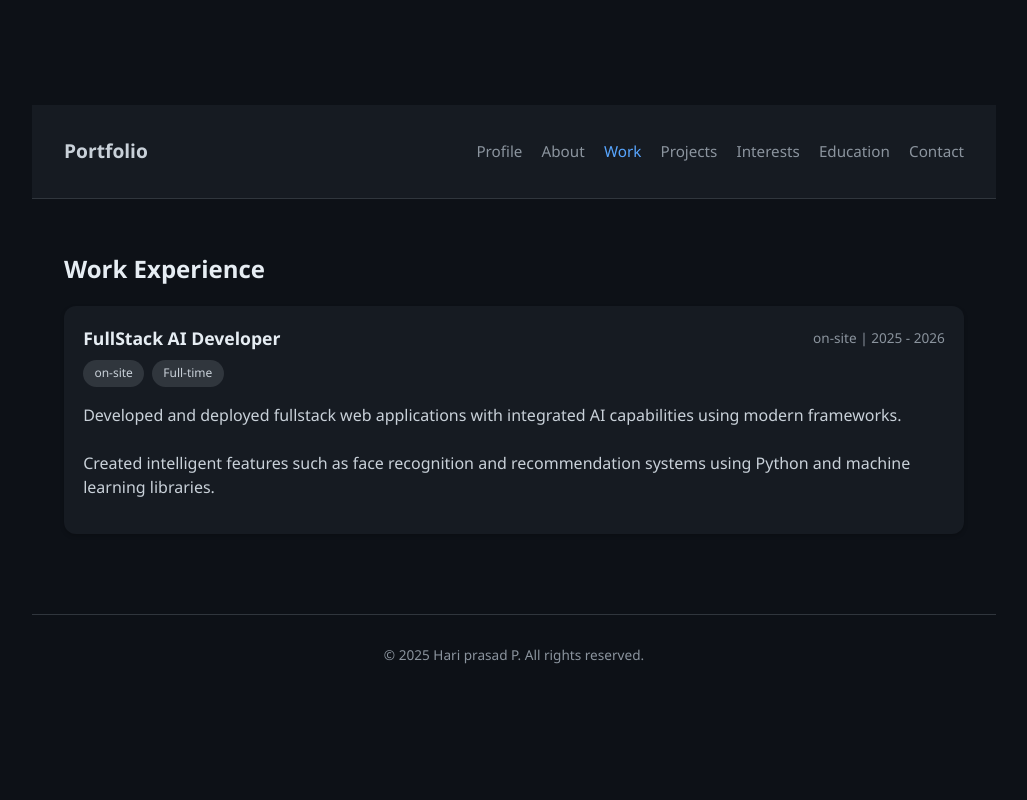
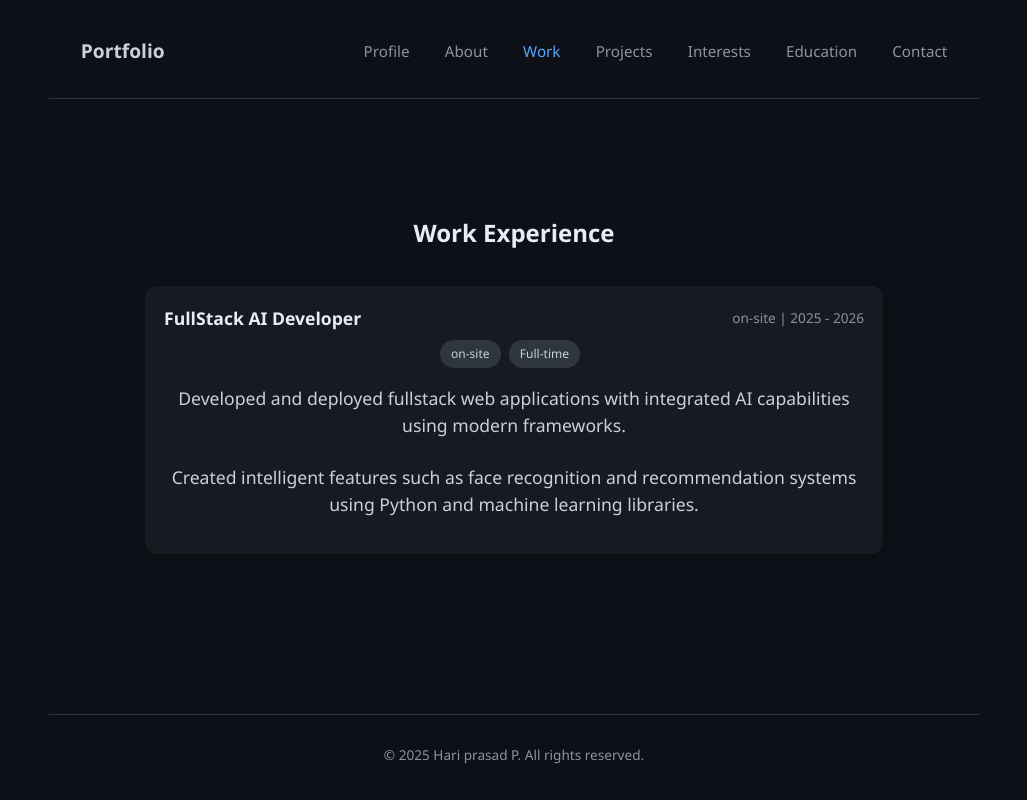
Before and after one commit to hariprasadP06/Portfolio, a React (Vite) app: page /work in a window 1280 px wide. Shown: the whole page, without its empty margins (126-1153 px from the left). Built offline with nearby package versions, Linux system fonts and the light colour scheme.

Commit message:
style: update section and navbar styles for improved layout and responsiveness

```diff
--- a/src/components/SectionCard/section.css
+++ b/src/components/SectionCard/section.css
@@ -21,3 +21,22 @@
     padding-left: 0;
     line-height: 2;
   }
+
+  .section {
+    display: flex;
+    flex-direction: column;
+    align-items: center;
+    padding: 2rem 1rem;
+    text-align: center;
+  }
+
+  @media (min-width: 768px) {
+    .section {
+      padding: 4rem;
+    }
+
+    .section p {
+      max-width: 700px;
+      font-size: 1.1rem;
+    }
+  }
--- a/src/components/navbar/Navbar.css
+++ b/src/components/navbar/Navbar.css
@@ -24,3 +24,24 @@
   .nav-links a.active {
     color: #58a6ff;
   }
+
+  .navbar {
+    display: flex;
+    justify-content: space-between;
+    flex-wrap: wrap;
+    padding: 1rem 2rem;
+    background-color: #0d1117;
+  }
+
+  .nav-links {
+    display: flex;
+    gap: 1rem;
+    flex-wrap: wrap;
+  }
+
+  @media (max-width: 600px) {
+    .nav-links {
+      flex-direction: column;
+      align-items: center;
+    }
+  }
--- a/src/pages/profile/Profile.css
+++ b/src/pages/profile/Profile.css
@@ -45,3 +45,15 @@
     flex-wrap: wrap;
     justify-content: center;
   }
+
+  .profile-image {
+    width: 150px;
+    height: 150px;
+  }
+
+  @media (max-width: 500px) {
+    .profile-image {
+      width: 100px;
+      height: 100px;
+    }
+  }
```
